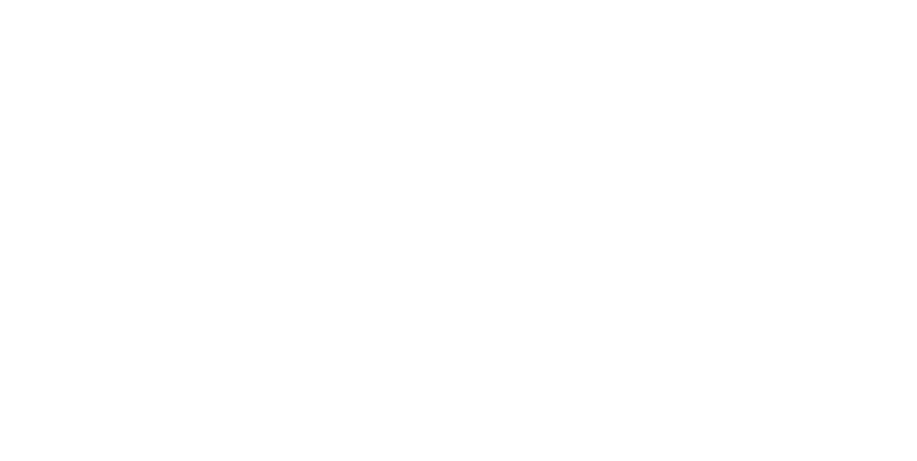
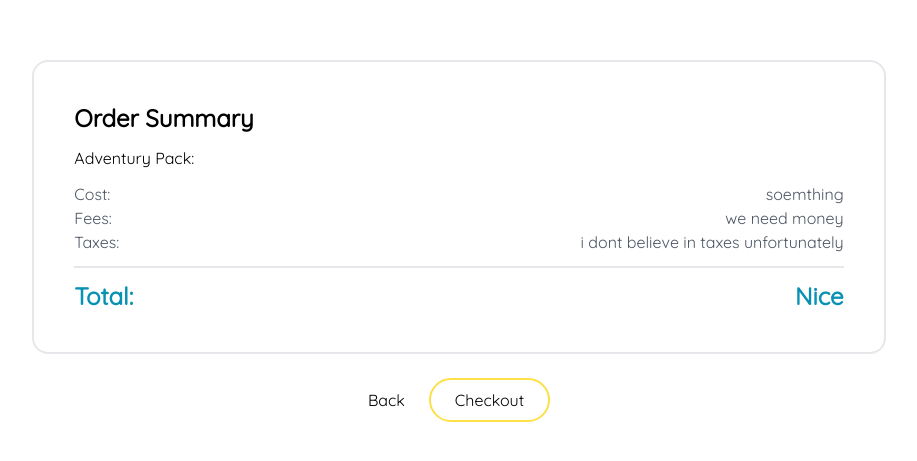
Before and after one commit to kyeoul/adventury-2, a React (Create React App) app: page /checkout in a window 1280 px wide. Before the commit this address had no page. Shown: the part 159-620 px from the top of the page, without its empty margins (181-1098 px from the left). Built offline with nearby package versions, Linux system fonts and the light colour scheme.

Commit message:
Added checkout page

```diff
--- a/src/App.js
+++ b/src/App.js
@@ -9,6 +9,7 @@
 import Home from './Pages/Home';
 import Login from './Pages/Login';
 import Trips from './Pages/Trips';
+import Checkout from './Pages/Checkout';
 
 function App() {
   return (
@@ -17,6 +18,7 @@
         <Route path="/" element={<Home />}/>
         <Route path="/login" element={<Login />} />
         <Route path="/trips" element={<Trips />} />
+        <Route path="/checkout" element={<Checkout />} />
       </Routes>
     </div>
 
--- a/src/Components/Footer.js
+++ b/src/Components/Footer.js
@@ -9,7 +9,7 @@
     }
 
     return (
-        <div className="bg-gray-700 mt-24 p-8 w-full flex flex-col justify-center items-center text-white">
+        <div className="bg-gray-700 mt-16 p-8 w-full flex flex-col justify-center items-center text-white">
 
             <div className="flex flex-row justify-around items-center w-2/6">
                 Privacy Policy
--- a/src/Components/Landing.js
+++ b/src/Components/Landing.js
@@ -7,7 +7,7 @@
         Lorem Ipsum?
       </div>
 
-      <div className="xl:w-5/12 mt-10 text-xl">
+      <div className="2xl:w-5/12 mt-10 text-xl">
         Lorem ipsum dolor sit amet, consectetur adipiscing elit. Suspendisse facilisis tempus facilisis. Nullam luctus condimentum risus in dignissim. Maecenas arcu velit, faucibus efficitur luctus id, tempus non enim. Fusce laoreet et nisl mattis finibus. In ullamcorper diam vel elit egestas tempor. Pellentesque rutrum enim mollis, interdum orci eget, laoreet nibh. Phasellus vulputate sollicitudin sapien, in iaculis nisl.
 
         Vivamus accumsan facilisis mauris non blandit. Aenean aliquet accumsan ligula, eget dignissim erat placerat id. Nulla tincidunt purus at lobortis placerat. Vivamus ut orci tempus, consequat lacus vitae, fringilla diam. Vestibulum at leo quis massa malesuada convallis eu a turpis. Curabitur pharetra ornare metus. Vivamus imperdiet pretium elit a ornare. Aliquam erat volutpat. Pellentesque diam lectus, aliquam eu maximus in, auctor a dolor. Nam a ornare mauris.
--- /dev/null
+++ b/src/Components/OrderSummary.js
@@ -0,0 +1,23 @@
+import React from 'react'
+
+function OrderSummary(props) {
+  return (
+    <div className="w-2/3 flex flex-col items-start p-10 border-2 rounded-2xl">
+      <div className="font-extrabold text-2xl">Order Summary</div>
+
+      <div className="mt-3">Adventury Pack: {props.product}</div>
+
+      <div className='mt-3 text-gray-600 text-start w-full'>
+        <div className="fee-label">Cost: <span>soemthing</span></div>
+        <div className="fee-label">Fees: <span>we need money</span></div>
+        <div className="fee-label">Taxes: <span>i dont believe in taxes unfortunately</span></div>
+      </div>
+
+      <div className="w-full border-t-2 mt-3"></div>
+
+      <div className="fee-label font-extrabold text-2xl text-cyan-600 mt-3">Total: <span>Nice</span></div>
+    </div>
+  )
+}
+
+export default OrderSummary
--- a/src/Components/SubCard.js
+++ b/src/Components/SubCard.js
@@ -1,10 +1,9 @@
 import React from 'react'
+import {
+    Link
+} from "react-router-dom";
 
 function SubCard(props) {
-
-    function addToCart() {
-        // Functionality to add cartItem to cart
-    }
 
   return (
     <div className="bg-white p-6 shadow-md w-1/4 box-border rounded-md">
@@ -16,7 +15,7 @@
         </div>
 
         <div className="flex flex-row justify-end mt-3">
-            <button class="bg-green-700 text-white shadow-md py-3 px-6 rounded-md" onClick={addToCart}>Buy Now</button>
+            <Link to="/checkout" state={props.cartItem}><button class="bg-green-700 text-white shadow-md py-3 px-6 rounded-md">Buy Now</button></Link>
         </div>
     </div>
   )
--- /dev/null
+++ b/src/Pages/Checkout.js
@@ -0,0 +1,30 @@
+import React from 'react'
+import { useNavigate, useLocation } from 'react-router-dom';
+import OrderSummary from '../Components/OrderSummary';
+import CheckoutInfo from '../Components/CheckoutInfo';
+import { useState } from 'react';
+
+function Checkout() {
+
+    const [isSummary, setIsSummary] = useState(true);
+    let navigate = useNavigate();
+    let location = useLocation();
+
+    const {state} = location;
+
+    function placeOrder(){
+        console.log("sup vishal youre looking spicy rn")
+    }
+
+  return (
+    <div className="w-screen h-screen flex flex-col justify-center items-center">
+        {isSummary ? <OrderSummary product={state}/> : <CheckoutInfo />}
+        <div className="mt-6">
+            <button className="" onClick={isSummary ? () => {navigate("/trips")} : () => {setIsSummary(true)}}>Back</button>
+            <button className="signup-button ml-6" onClick={isSummary ? () => {setIsSummary(false)} : placeOrder}>{isSummary ? "Checkout" : "Confirm"}</button>
+        </div>
+    </div>
+  )
+}
+
+export default Checkout
--- a/src/Pages/Home.js
+++ b/src/Pages/Home.js
@@ -30,7 +30,7 @@
 
       <section className="parallax-group -z-20">
         <div className="parallax-layer parallax-layer-far -z-10">
-          <img src={tempImage2} className="h-full w-full object-cover"></img>
+          <img src={tempImage2} className="h-[105%] w-[105%] object-cover"></img>
         </div>
 
         <div className="parallax-layer parallax-layer-base -z-10">
--- a/src/index.css
+++ b/src/index.css
@@ -61,7 +61,7 @@
     }
 
     .parallax-layer-far{
-      transform: translateZ(-200px) scale(3);
+      transform: translateZ(-200px) scale(3.5);
     }
   }
 }
@@ -90,4 +90,8 @@
   .login-textbox{
     @apply h-12 w-full p-2 border-b-2 focus:border-yellow-300 focus:outline-none
   }
+
+  .fee-label{
+    @apply w-full flex flex-row justify-between
+  }
 }
```
